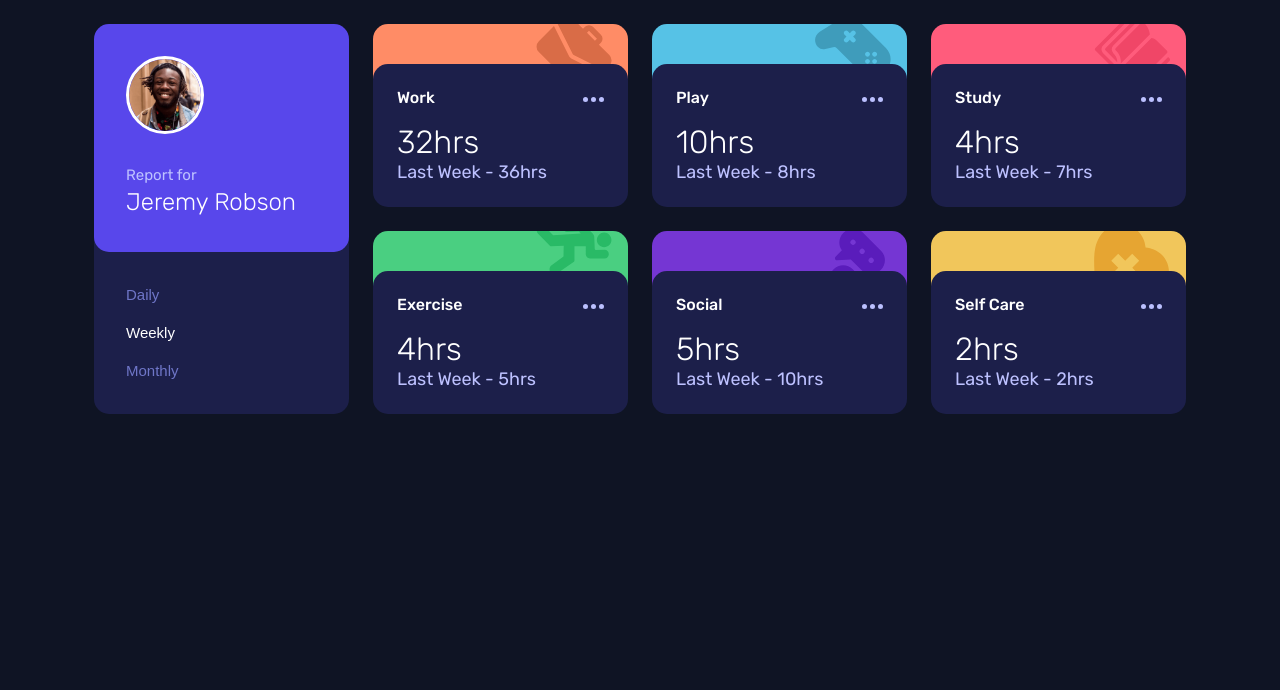
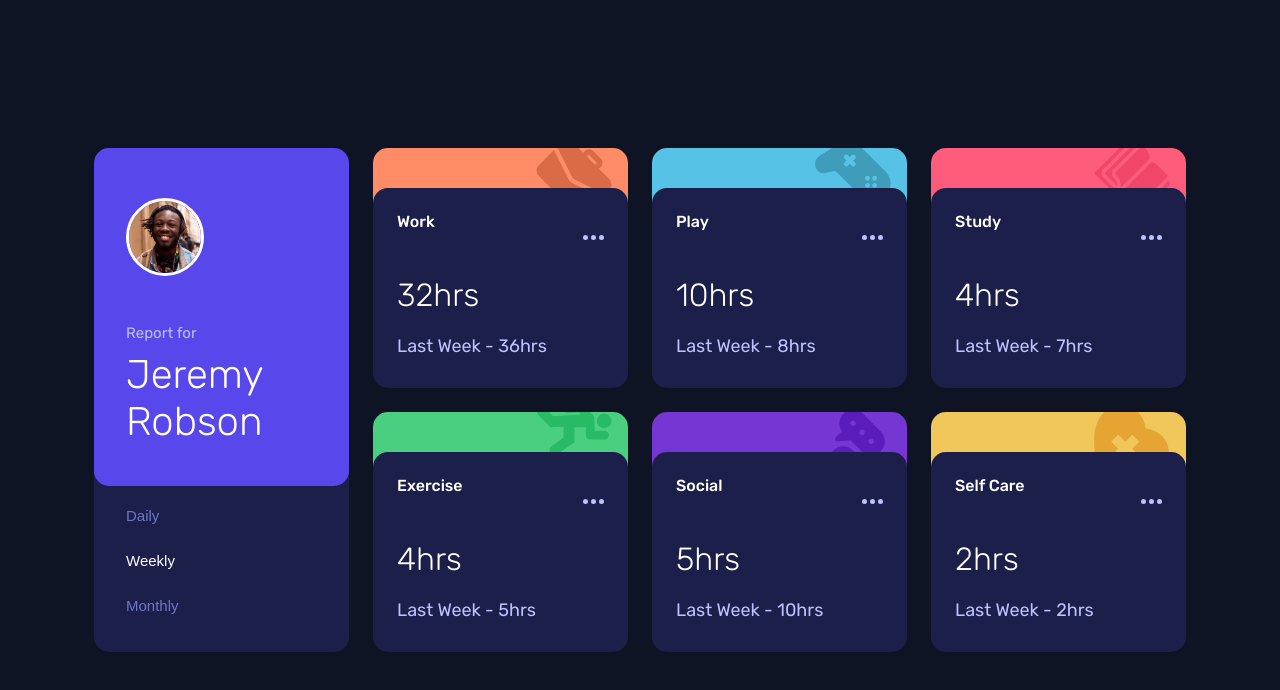
Before and after one commit to rainbowsurfer137/time-tracking-dashboard, a plain HTML site: page index.html in a window 1280 px wide. Drawn offline with Linux system fonts and the light colour scheme.

Commit message:
Update README with solution and live site URLs; enhance button accessibility in HTML; improve CSS layout and styling for better responsiveness

```diff
--- a/index.html
+++ b/index.html
@@ -23,9 +23,15 @@
           </div>
         </div>
         <div class="profile__filters">
-          <button class="filter" data-period="daily">Daily</button>
-          <button class="filter active" data-period="weekly">Weekly</button>
-          <button class="filter" data-period="monthly">Monthly</button>
+          <button type="button" class="filter" data-period="daily">
+            Daily
+          </button>
+          <button type="button" class="filter active" data-period="weekly">
+            Weekly
+          </button>
+          <button type="button" class="filter" data-period="monthly">
+            Monthly
+          </button>
         </div>
       </section>
 
@@ -36,7 +42,7 @@
         <div class="card__info">
           <div class="card__title-row">
             <h2>Work</h2>
-            <button class="card__menu">
+            <button class="card__menu" type="button">
               <img src="images/icon-ellipsis.svg" alt="options menu" />
             </button>
           </div>
@@ -52,7 +58,7 @@
         <div class="card__info">
           <div class="card__title-row">
             <h2>Play</h2>
-            <button class="card__menu">
+            <button class="card__menu" type="button">
               <img src="images/icon-ellipsis.svg" alt="options menu" />
             </button>
           </div>
@@ -68,7 +74,7 @@
         <div class="card__info">
           <div class="card__title-row">
             <h2>Study</h2>
-            <button class="card__menu">
+            <button class="card__menu" type="button">
               <img src="images/icon-ellipsis.svg" alt="options menu" />
             </button>
           </div>
@@ -84,7 +90,7 @@
         <div class="card__info">
           <div class="card__title-row">
             <h2>Exercise</h2>
-            <button class="card__menu">
+            <button class="card__menu" type="button">
               <img src="images/icon-ellipsis.svg" alt="options menu" />
             </button>
           </div>
@@ -100,7 +106,7 @@
         <div class="card__info">
           <div class="card__title-row">
             <h2>Social</h2>
-            <button class="card__menu">
+            <button class="card__menu" type="button">
               <img src="images/icon-ellipsis.svg" alt="options menu" />
             </button>
           </div>
@@ -116,7 +122,7 @@
         <div class="card__info">
           <div class="card__title-row">
             <h2>Self Care</h2>
-            <button class="card__menu">
+            <button class="card__menu" type="button">
               <img src="images/icon-ellipsis.svg" alt="options menu" />
             </button>
           </div>
--- a/style.css
+++ b/style.css
@@ -36,6 +36,10 @@ body {
   font-family: "Rubik", sans-serif;
   background-color: var(--navy-950);
   color: var(--white);
+  display: grid;
+  place-items: center;
+  margin: 0;
+  min-height: 100vh;
 }
 
 /* Dashboard */
@@ -43,9 +47,10 @@ body {
 .dashboard {
   display: grid;
   grid-template-columns: 1fr;
-  place-content: center;
+
   padding: 1.5rem;
   gap: 1.5rem;
+  margin-inline: auto;
 }
 
 /* User Profile Card */
@@ -250,6 +255,11 @@ body {
     grid-column: span 3;
   }
 
+  .profile__header {
+    justify-items: start;
+    grid-template-columns: auto 1fr;
+  }
+
   .card__time-row {
     grid-template-columns: 1fr;
     grid-template-rows: auto auto;
@@ -269,14 +279,28 @@ body {
   .profile__header {
     grid-template-columns: 1fr;
     justify-items: start;
+    max-width: 15.9375rem;
+    gap: 3rem;
   }
+
+  .profile__header img {
+    align-self: end;
+  }
+
   .profile__text h1 {
     white-space: normal;
+    font-size: 2.5rem;
   }
+
   .profile__filters {
     grid-template-columns: 1fr;
     justify-items: start;
     padding: 2rem;
+    gap: 1rem;
+  }
+
+  .profile__filters button {
+    margin-top: 0;
   }
 
   .card__time-row {
@@ -284,4 +308,8 @@ body {
     grid-template-rows: auto auto;
     justify-self: start;
   }
+
+  .card__info {
+    min-height: 12.5rem;
+  }
 }
```
Also changed, not shown: 1 other file.
